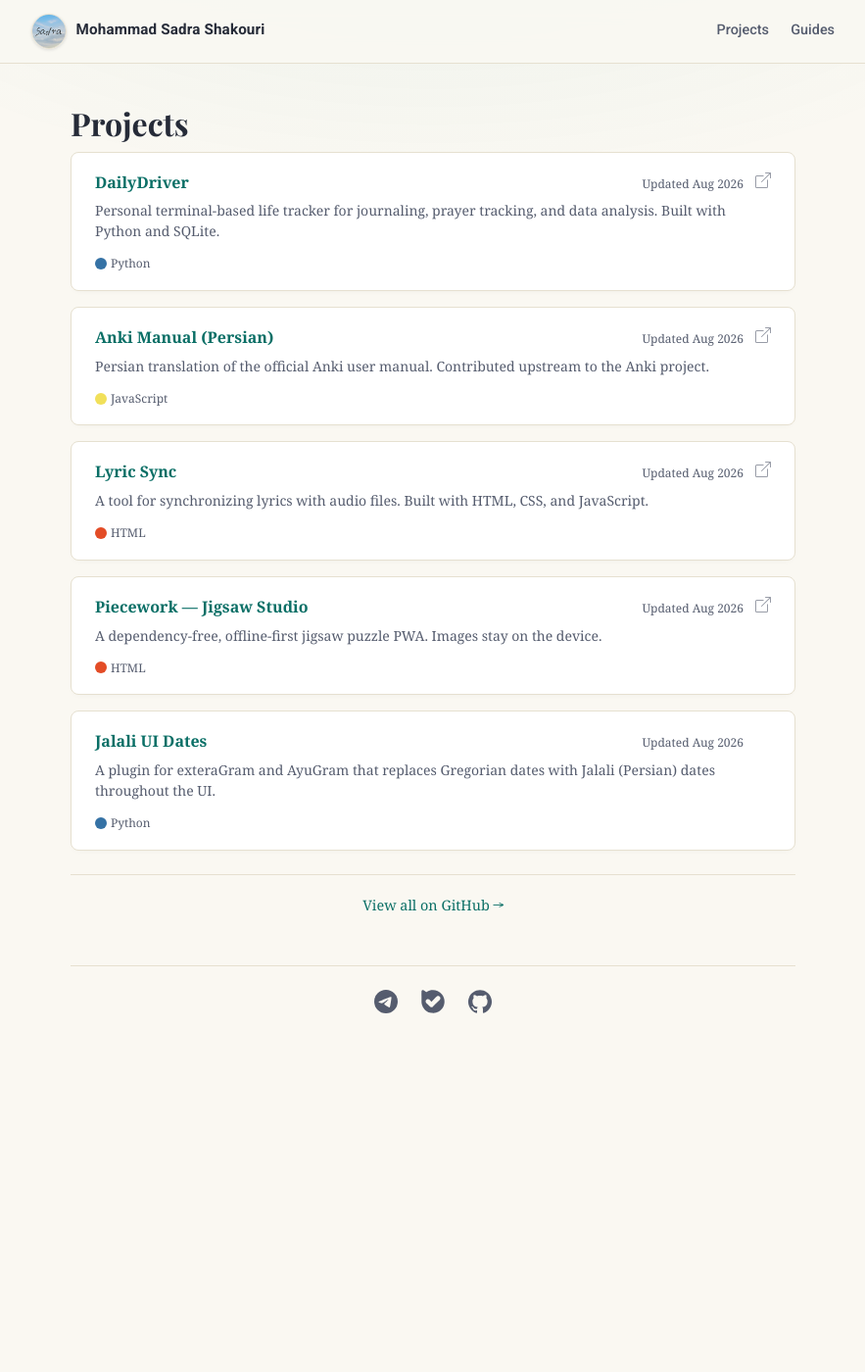
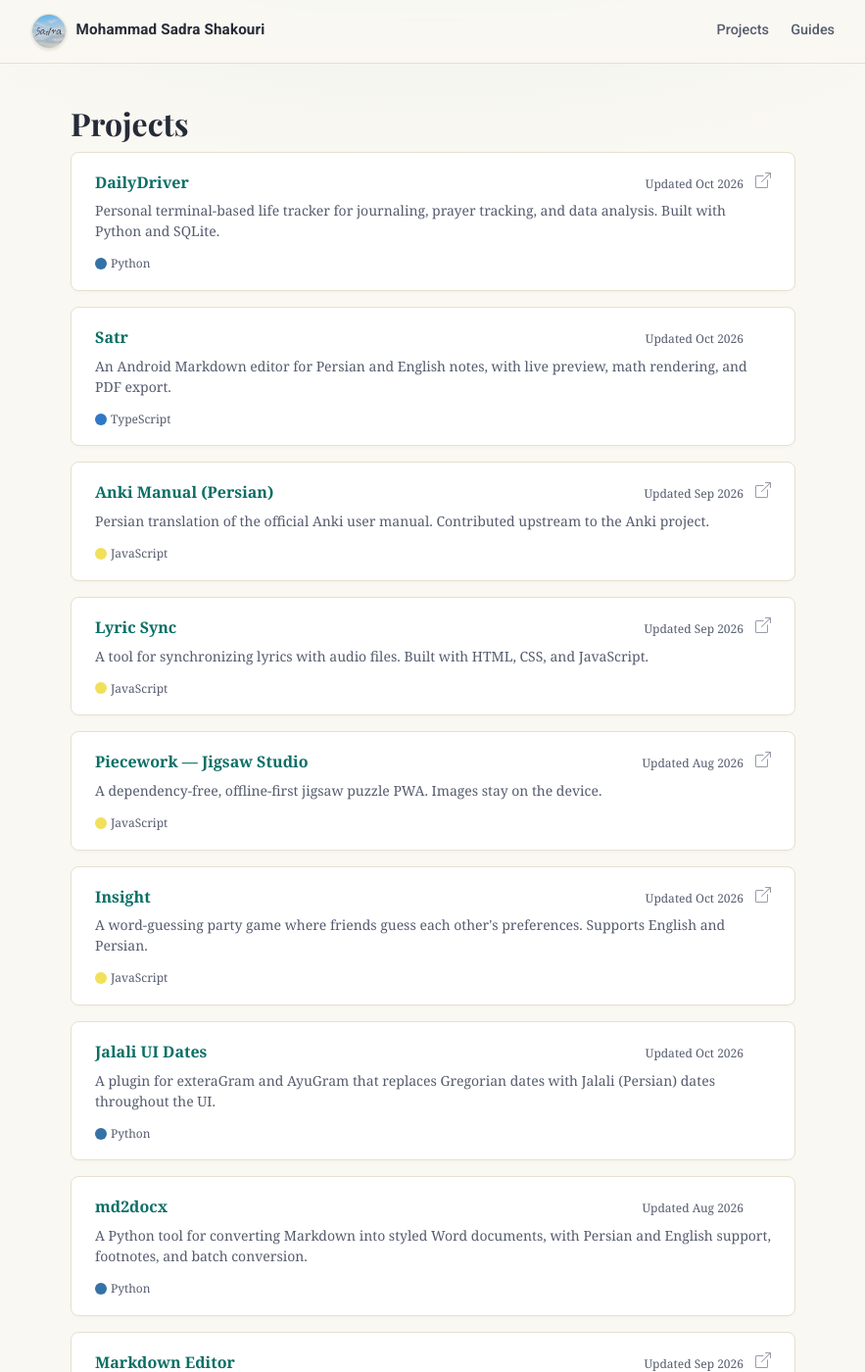
Before and after one commit to MSadraShakouri/msadrashakouri.github.io, a Jekyll site: the page built from projects.md, in a window 1280 px wide and 1400 px high. Shown: the whole window at 98% size, without its empty margins (198-1081 px from the left). Built offline with Jekyll 4.4.1, drawn with Linux system fonts in a browser that asks for light colours; some of the changed text lies outside the part shown.

Commit message:
add new projects and update timestamps

```diff
--- a/_data/projects.yml
+++ b/_data/projects.yml
@@ -2,38 +2,70 @@
   description: Personal terminal-based life tracker for journaling, prayer tracking, and data analysis. Built with Python and SQLite.
   language: Python
   language_color: "#3572A5"
-  updated: 2026-08
+  updated: 2026-10
   url: https://github.com/MSadraShakouri/DailyDriver
   site_url: https://msadrashakouri.ir/DailyDriver
+
+- name: Satr
+  description: An Android Markdown editor for Persian and English notes, with live preview, math rendering, and PDF export.
+  language: TypeScript
+  language_color: "#3178c6"
+  updated: 2026-10
+  url: https://github.com/MSadraShakouri/satr
+  site_url:
 
 - name: Anki Manual (Persian)
   description: Persian translation of the official Anki user manual. Contributed upstream to the Anki project.
   language: JavaScript
   language_color: "#f1e05a"
-  updated: 2026-08
+  updated: 2026-09
   url: https://github.com/MSadraShakouri/anki-manual
   site_url: https://msadrashakouri.ir/anki-manual
 
 - name: Lyric Sync
   description: A tool for synchronizing lyrics with audio files. Built with HTML, CSS, and JavaScript.
-  language: HTML
-  language_color: "#e34c26"
-  updated: 2026-08
+  language: JavaScript
+  language_color: "#f1e05a"
+  updated: 2026-09
   url: https://github.com/MSadraShakouri/lyric-sync
   site_url: https://msadrashakouri.ir/lyric-sync
 
 - name: Piecework — Jigsaw Studio
   description: A dependency-free, offline-first jigsaw puzzle PWA. Images stay on the device.
-  language: HTML
-  language_color: "#e34c26"
+  language: JavaScript
+  language_color: "#f1e05a"
   updated: 2026-08
   url: https://github.com/MSadraShakouri/piecework
   site_url: https://msadrashakouri.ir/piecework
+
+- name: Insight
+  description: A word-guessing party game where friends guess each other's preferences. Supports English and Persian.
+  language: JavaScript
+  language_color: "#f1e05a"
+  updated: 2026-10
+  url: https://github.com/MSadraShakouri/insight
+  site_url: https://msadrashakouri.ir/insight
 
 - name: Jalali UI Dates
   description: A plugin for exteraGram and AyuGram that replaces Gregorian dates with Jalali (Persian) dates throughout the UI.
   language: Python
   language_color: "#3572A5"
+  updated: 2026-10
+  url: https://github.com/MSadraShakouri/jalali-ui-dates
+  site_url:
+
+- name: md2docx
+  description: A Python tool for converting Markdown into styled Word documents, with Persian and English support, footnotes, and batch conversion.
+  language: Python
+  language_color: "#3572A5"
   updated: 2026-08
-  url: https://github.com/MSadraShakouri/Jalali-UI-Dates
+  url: https://github.com/MSadraShakouri/md2docx
   site_url:
+
+- name: Markdown Editor
+  description: A browser-based Markdown editor for GitHub repositories, with Persian RTL support, live preview, and direct commits.
+  language: JavaScript
+  language_color: "#f1e05a"
+  updated: 2026-09
+  url: https://github.com/MSadraShakouri/markdown-editor
+  site_url: https://msadrashakouri.ir/markdown-editor
```
